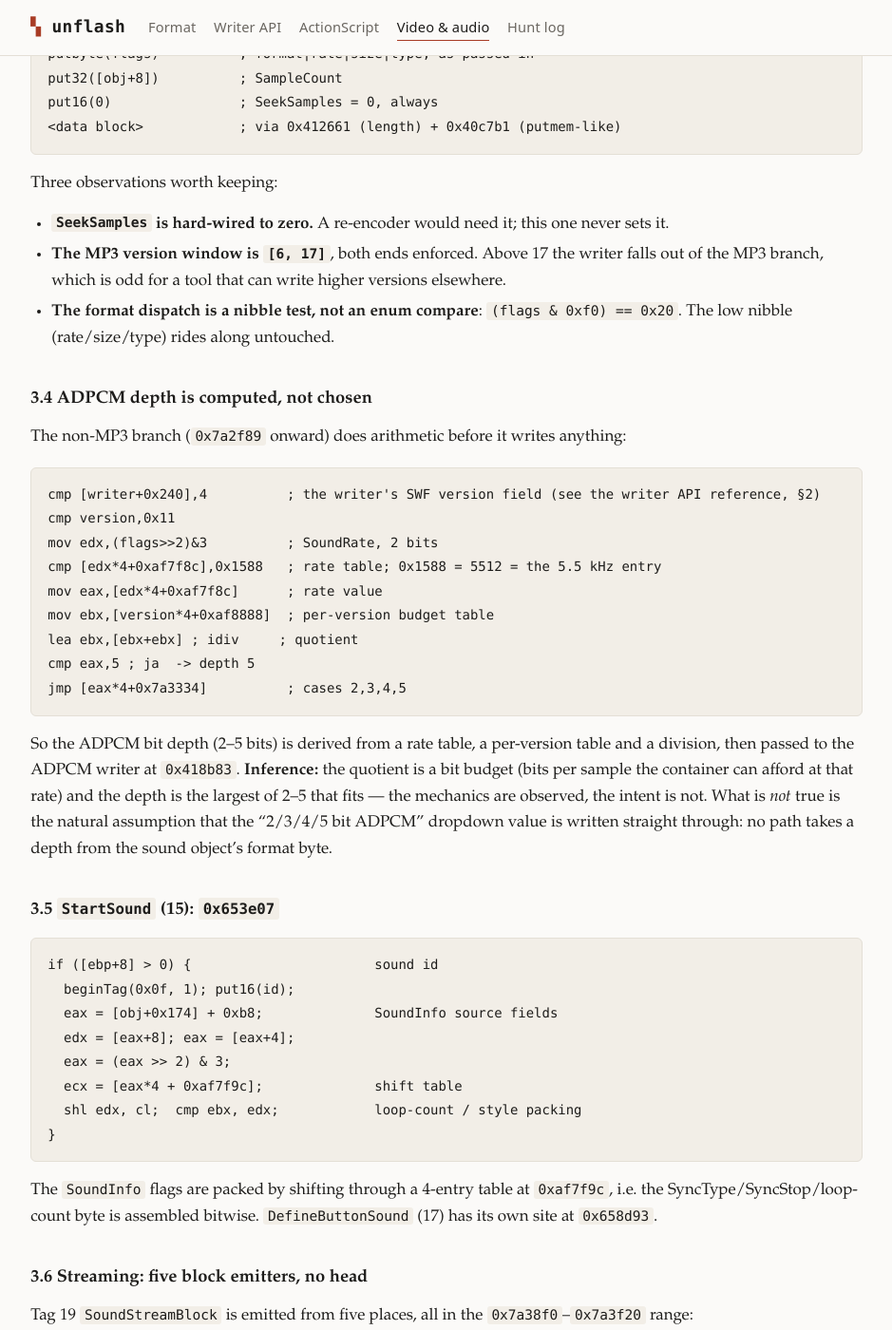
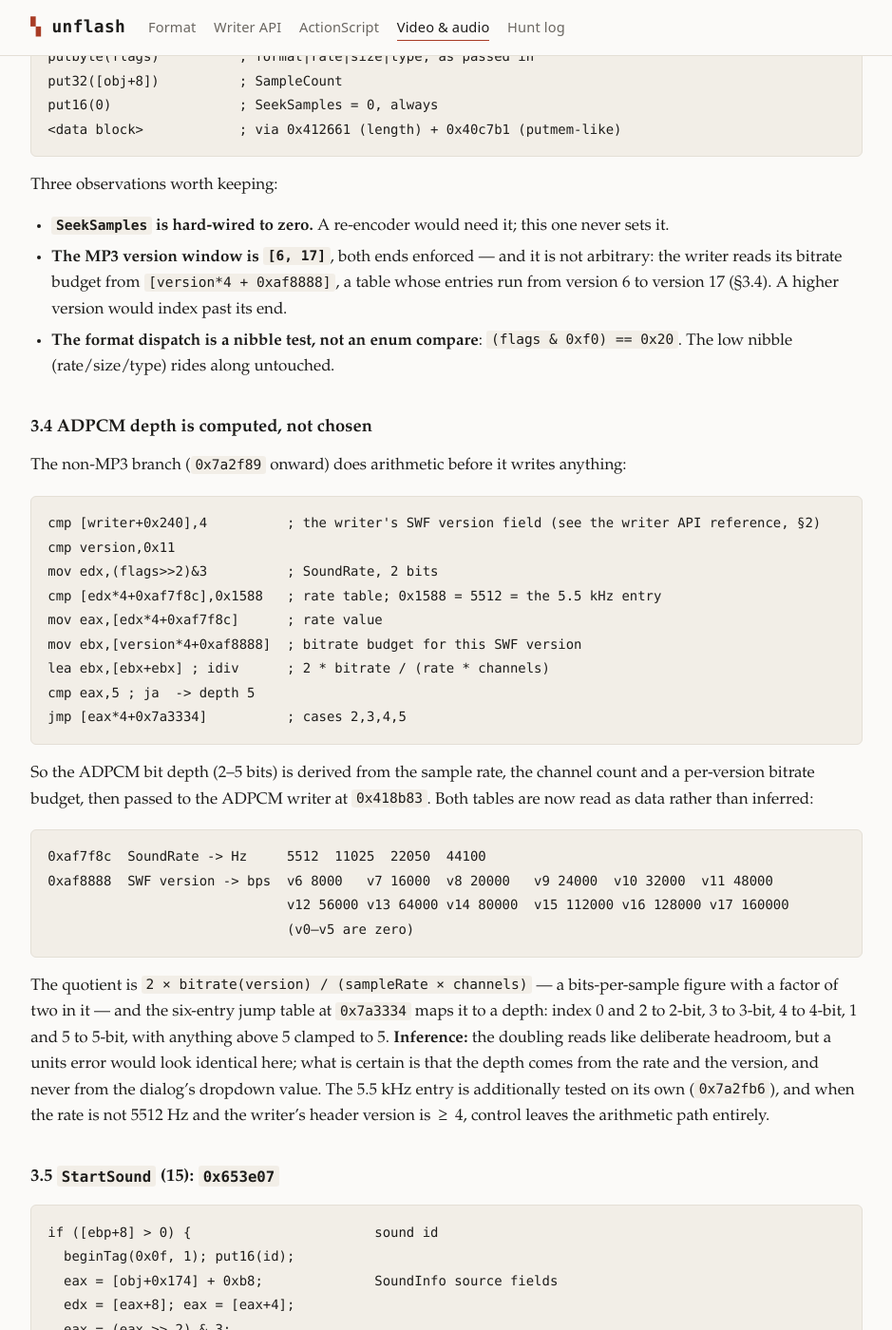
Before and after one commit to bezko/unflash, a Jekyll site: the page built from media.md, in a window 1280 px wide and 1400 px high, scrolled down 3319 px. Shown: the whole window at 95% size, without its empty margins (170-1109 px from the left). Built offline with Jekyll 4.4.1, drawn with Linux system fonts in a browser that asks for light colours; some of the changed text lies outside the part shown.

Commit message:
Correct the media findings: the streaming head exists, and the codec list is MFLV.
The "no head" result came from scanning for literal tag bytes; the emitter builds its tag
arithmetically and was invisible to that scan. Reading the rate and bitrate tables also
explains the SWF 17 MP3 cutoff, and fixes a misread FourCC plus an error message that
disagrees with its own version gate.

````diff
--- a/media.md
+++ b/media.md
@@ -26,8 +26,8 @@ anything else is labelled inference. Companions: [the format reference]({{ '/for
 | **SWF output** — what reaches the movie | tag emitters in `.text` | disassembly at each `beginTag` call |
 
 The three do not agree. The import layer accepts `*.avi`, `*.mov`, `*.mpg`, `*.dv` and `*.flv`, but
-the writer has exactly one video codec path, and no literal `SoundStreamHead` emitter exists at all
-(§5.3).
+the writer has exactly one video codec path, and the streaming-sound head is written by an emitter
+whose tag number is computed rather than literal (§3.6).
 
 ---
 
@@ -42,8 +42,8 @@ the writer has exactly one video codec path, and no literal `SoundStreamHead` em
 | SWF sound compression | ADPCM 2/3/4/5-bit, MP3 8–160 kbps, none | sound-export option list §3.1 |
 | SWF video codec | H.263 (Sorenson Spark) only | `CVideoImport::H263Player`/`H263Consumer`; no VP6 strings |
 | Video in SWF below version 6 | refused, object dropped | `cmp [ebp+0x110],5` at `0x6591d2` |
-| MP3 in SWF below version 6 | refused | `cmp ebx,6 / jl` at `0x7a2f48` |
-| Streaming sound head tag (18/45) | **no emitter found** | §5.3 |
+| MP3 in SWF outside 6–17 | refused | `0x7a2f48`, `0x7a2f4d`; budget table ends at 17 |
+| Streaming sound head tag (18/45) | yes — one emitter, tag computed | `FUN_007a3470`, §3.6 |
 | Camera / microphone capture | no authoring path | player-side natives only, §5.5 |
 
 ---
@@ -131,8 +131,9 @@ put16(0)                ; SeekSamples = 0, always
 Three observations worth keeping:
 
 - **`SeekSamples` is hard-wired to zero.** A re-encoder would need it; this one never sets it.
-- **The MP3 version window is `[6, 17]`**, both ends enforced. Above 17 the writer falls out of the
-  MP3 branch, which is odd for a tool that can write higher versions elsewhere.
+- **The MP3 version window is `[6, 17]`**, both ends enforced — and it is not arbitrary: the writer
+  reads its bitrate budget from `[version*4 + 0xaf8888]`, a table whose entries run from version 6
+  to version 17 (§3.4). A higher version would index past its end.
 - **The format dispatch is a nibble test, not an enum compare**: `(flags & 0xf0) == 0x20`. The low
   nibble (rate/size/type) rides along untouched.
 
@@ -146,18 +147,30 @@ cmp version,0x11
 mov edx,(flags>>2)&3          ; SoundRate, 2 bits
 cmp [edx*4+0xaf7f8c],0x1588   ; rate table; 0x1588 = 5512 = the 5.5 kHz entry
 mov eax,[edx*4+0xaf7f8c]      ; rate value
-mov ebx,[version*4+0xaf8888]  ; per-version budget table
-lea ebx,[ebx+ebx] ; idiv     ; quotient
+mov ebx,[version*4+0xaf8888]  ; bitrate budget for this SWF version
+lea ebx,[ebx+ebx] ; idiv      ; 2 * bitrate / (rate * channels)
 cmp eax,5 ; ja  -> depth 5
 jmp [eax*4+0x7a3334]          ; cases 2,3,4,5
 ```
 
-So the ADPCM bit depth (2–5 bits) is derived from a rate table, a per-version table and a division,
-then passed to the ADPCM writer at `0x418b83`. **Inference:** the quotient is a bit budget (bits per
-sample the container can afford at that rate) and the depth is the largest of 2–5 that fits — the
-mechanics are observed, the intent is not. What is *not* true is the natural assumption that the
-"2/3/4/5 bit ADPCM" dropdown value is written straight through: no path takes a depth from the
-sound object's format byte.
+So the ADPCM bit depth (2–5 bits) is derived from the sample rate, the channel count and a
+per-version bitrate budget, then passed to the ADPCM writer at `0x418b83`. Both tables are now read
+as data rather than inferred:
+
+```
+0xaf7f8c  SoundRate -> Hz     5512  11025  22050  44100
+0xaf8888  SWF version -> bps  v6 8000   v7 16000  v8 20000   v9 24000  v10 32000  v11 48000
+                              v12 56000 v13 64000 v14 80000  v15 112000 v16 128000 v17 160000
+                              (v0–v5 are zero)
+```
+
+The quotient is `2 × bitrate(version) / (sampleRate × channels)` — a bits-per-sample figure with a
+factor of two in it — and the six-entry jump table at `0x7a3334` maps it to a depth: index 0 and 2 to
+2-bit, 3 to 3-bit, 4 to 4-bit, 1 and 5 to 5-bit, with anything above 5 clamped to 5. **Inference:**
+the doubling reads like deliberate headroom, but a units error would look identical here; what is
+certain is that the depth comes from the rate and the version, and never from the dialog's dropdown
+value. The 5.5 kHz entry is additionally tested on its own (`0x7a2fb6`), and when the rate is not
+5512 Hz and the writer's header version is ≥ 4, control leaves the arithmetic path entirely.
 
 ### 3.5 `StartSound` (15): `0x653e07`
 
@@ -176,35 +189,62 @@ The `SoundInfo` flags are packed by shifting through a 4-entry table at `0xaf7f9
 SyncType/SyncStop/loop-count byte is assembled bitwise. `DefineButtonSound` (17) has its own site at
 `0x658d93`.
 
-### 3.6 Streaming: five block emitters, no head
+### 3.6 Streaming: a computed head, five block emitters
 
 Tag 19 `SoundStreamBlock` is emitted from five places, all in the `0x7a38f0`–`0x7a3f20` range:
 
-| site | notes |
-|---|---|
-| `0x7a390d` | builds a `CString` at `[obj+0x244]` with size `[obj+0x24c]`, writes it as the payload |
-| `0x7a3a15` | **empty block** — `put16(0); put16(0)` then `endTag` |
-| `0x7a3ab1`, `0x7a3dc5`, `0x7a3f15` | same family as the first |
+| site | function | what it writes |
+|---|---|---|
+| `0x7a390d` | `FUN_007a38f0` | payload size from `[obj+0x24c]` (or `rate × channels`), then the block data |
+| `0x7a3a15` | `FUN_007a3a10` | **empty block** — `put16(0); put16(0)`, then `endTag` |
+| `0x7a3ab1` | `FUN_007a3a70` | running frame counter at `[obj+0x2c4]`, sample offset at `[obj+0x2cc]`, then data |
+| `0x7a3dc5` | `FUN_007a3dc0` | opens the tag and parks a back-pointer at `[obj+0x1c]` for a later fill |
+| `0x7a3f15` | `FUN_007a3f10` | `beginTag(0x13,1)` immediately followed by `endTag` |
 
-The second one is a stub: a ten-byte tag whose entire body is two zero words. It exists to advance
-the stream timeline during silent frames — **inference**, since nothing branches on it.
+All five are called from **one** function, `FUN_00652e00` — the frame sound compiler, which also
+performs the version refusals of §3.7.
 
-**No `SoundStreamHead` (18) or `SoundStreamHead2` (45) emitter exists as a literal.** A scan of
-every `push 0x12` and `push 0x2d` byte pair in `.text` found none that reaches `beginTag`
-(`0x413afc`) within 12 bytes, while the same scan finds all five tag-19 sites, tag 14, tag 60 and
-tag 61. Either the head is composed through a computed code expression, or this build does not write
-one — the corpus is no help, because none of the 62 shipped movies contains tag 18, 19 or 45.
+The head, which the previous round reported as missing, is **`FUN_007a3470`**, and its tag number is
+computed from an argument rather than pushed:
+
+```
+mov eax,arg                  ; tag selector
+neg eax ; sbb eax,eax        ; 0 stays 0, non-zero becomes -1
+and al,0xe5                  ; -1 & 0xe5 = 0xe5
+add eax,0x2d                 ; 0x2d = 45, or 0xe5 + 0x2d = 0x12 = 18
+call beginTag                ; long-form flag = 0, so the short header
+```
+
+A zero selector writes **tag 45 `SoundStreamHead2`**; a non-zero selector writes **tag 18
+`SoundStreamHead`**, the older form without MP3 fields. That is the split the SWF 6 format
+description makes, arrived at by arithmetic instead of two code paths — which is why a scan for the
+literals `0x12` and `0x2d` never found it.
+
+The body then branches on a codec code at `[+0x27c]`: 2–5 are the ADPCM depths from §3.4; 6–17 index
+the MP3 quality ladder (`thunk_FUN_0067b2a0` is called with `code - 6`); and anything above 17 takes
+a third path that writes the format byte `0x60` — or `0x50` when the code is exactly 19 — the ids the
+SWF 6 speech format occupies.
+
+Its only caller passes the zero selector (`0x653026`), so what this build emits there is tag 45 with a
+one-byte zero body. Whether that is a deliberate placeholder head or an argument I have mis-assigned
+across the stack frame is unresolved (§6), and the corpus cannot settle it: none of the 62 shipped
+movies contains tag 18, 19 or 45.
 
 ### 3.7 Version refusals are user-visible strings
 
 ```
-"MP3 sound codec not supported in SWF versions less than 6"
+"MP3 sound codec not supported in SWF versions less than 4"
 "Speech sound codec not supported in SWF versions less than 6"
 ```
 
 The second names a codec the binary never calls by name: **"Nellymoser" has zero occurrences** in
 either encoding. In this build the SWF 6 speech codec is only ever "Speech sound", and its message
 gates it below version 6 like MP3.
+
+Note the disagreement in the first message: it says **4**, while the `DefineSound` gate at `0x7a2f48`
+is **6**. The 4 belongs to the writer's own header version at `+0x240`, which the non-MP3 branch
+tests first (`0x7a2fa0`) — two different notions of "version" meet in that one function, and the
+string records the older one.
 
 ---
 
@@ -245,18 +285,23 @@ Digital Video (*.dv,*.dvi)|*.dv;*.dvi
 QuickTime (*.mov)|*.mov
 ```
 
-and in the codec-download list (`0xf80aa2`):
+and in the codec-download list (`0xf80aa2`, UTF-16 in `.rsrc`):
 
 ```
-Video Formats:|MooV;VfW ;MPG ;dvc!;MFXV[*.mov;*.avi;*.mpg;*.dv;*.flv
-http://www.sorenson.com/sparkpro
+All Video Formats|*.avi;*.mpg;*.mpeg;*.mov;*.dv;*.asf;*.wmv;*.flv
+All Video Formats|MooV;VfW ;MPG ;dvc!;MFLV[*.mov;*.avi;*.mpg;*.dv;*.flv http://www.sorenson.com/sparkpro
 ```
 
-`MFXV` is the FourCC this tool registers for its own FLV variant; the Spark Pro URL in the same
-string is the codec-licence prompt that appears when QuickTime cannot decode the stream natively.
+`MFLV` is the FourCC at the end of the second list — this tool's own FLV variant, one letter away from
+the `FLV ` it puts in a file-name filter. The `MooV`/`VfW`/`MPG`/`dvc!` entries beside it are the
+QuickTime/DirectShow/MPEG/DV identifiers for the same job, and `[` is the separator this string uses
+instead of `|` after the FourCC list. The Spark Pro URL in the same string is the codec-licence
+prompt; the neighbouring string ` try import via QuickTime?` is the fallback offer shown when the
+DirectShow side has no decoder for a stream.
 
-The FLV association is also in the registry block: `…\Software\Macromedia\Flash\6` with `.flv`
-mapped to `Flash.Movie`.
+Two filters in the same block matter above: `Windows Media (*.asf,*.wmv)` is importable although
+nothing here encodes those codecs, and `Video for Windows (*.avi)|*avi` ships with its dot missing —
+the Win32 dialog matches anything ending in `avi`, not in `.avi`.
 
 Encoder settings exposed in the dialog, as strings: `Compress video`, `Smooth`, `Quality:`,
 `Keyframe interval:`, `Video Format:`, `Maintain aspect ratio`,
@@ -320,10 +365,13 @@ Spark.
 No AAC, no ADPCM-with-alpha, no 8/48 kHz, and the speech codec has no name beyond "Speech sound".
 The encoder-compression set is exactly: none, ADPCM 2–5 bit, MP3 8–160 kbps.
 
-### 5.3 No streaming head
+### 5.3 Streaming sound exists but cannot be validated
 
-See §3.6. Tag 19 blocks without a tag 18/45 head are unparseable as a stream; if this build can
-export streaming sound, the head is written somewhere the literal scan did not reach.
+There is a head writer after all (`FUN_007a3470`, §3.6), plus five block emitters, all reached from
+the frame sound compiler. What cannot be checked is whether the emitted head is *complete*: its only
+call site passes a null configuration, so the output is a tag 45 whose entire body is one zero byte.
+No shipped movie contains tags 18, 19 or 45, and the authoring tool was not asked to export a
+streaming-sound movie here, so there is nothing to compare the bytes against.
 
 ### 5.4 No capture path in the exporter
 
@@ -357,13 +405,16 @@ even though its `<string>` reference entries cover only some of them.
 
 ## 6. Open questions
 
-- **Where the streaming head is written.** Five tag-19 emitters, no tag 18 or 45 anywhere as a
-  literal. Either a computed code or a path not yet examined.
+- **What the head's null-configuration call means.** `FUN_007a3470` is called from `0x653026` with a
+  zero selector and a null config, producing a truncated head; either the real configuration arrives
+  through the four-argument call just before it (which builds a struct on the stack that I have not
+  fully resolved), or streaming-sound export is unfinished in this build.
+- **Why 5.5 kHz is special-cased** in both `DefineSound` (`0x7a2fb6`) and the head writer
+  (`0x7a34da`), leaving the arithmetic path whenever the rate is not 5512 Hz.
+- **Whether the ADPCM factor of two** is deliberate headroom or a units error. The tables and the
+  jump table are read now (§3.4); the intent is not.
 - **What tag 38's `UI8` selects** (0, 1, 2) and why a video record exists beside tag 60.
-- **Whether the ADPCM depth decision is a bitrate fit.** The division and the 2–5 jump table are
-  observed; the meaning of the two tables is not.
-- **Why the MP3 branch stops at SWF 17** while the rest of the writer supports higher versions.
-- **What `MFXV` is on disk.** The FourCC and the FLV export filter exist; no shipped sample uses
-  either, so the container layout is unverified.
-- **Whether the QuickTime backend can decode FLV** or only hands it to DirectShow — the Spark Pro
-  URL hints at a third-party component, but no load of one was observed.
+- **What `MFLV` is on disk.** The FourCC and the FLV filter exist and it is grouped with the other
+  well-known codec identifiers, but no shipped sample uses it, so the container layout is unverified.
+- **Whether the QuickTime backend can decode FLV** or only hands it to DirectShow. The ` try import
+  via QuickTime?` string shows the fallback is offered; no decoder load was observed.
````
Also changed, not shown: hunt-log.md (+23 -0 lines).
